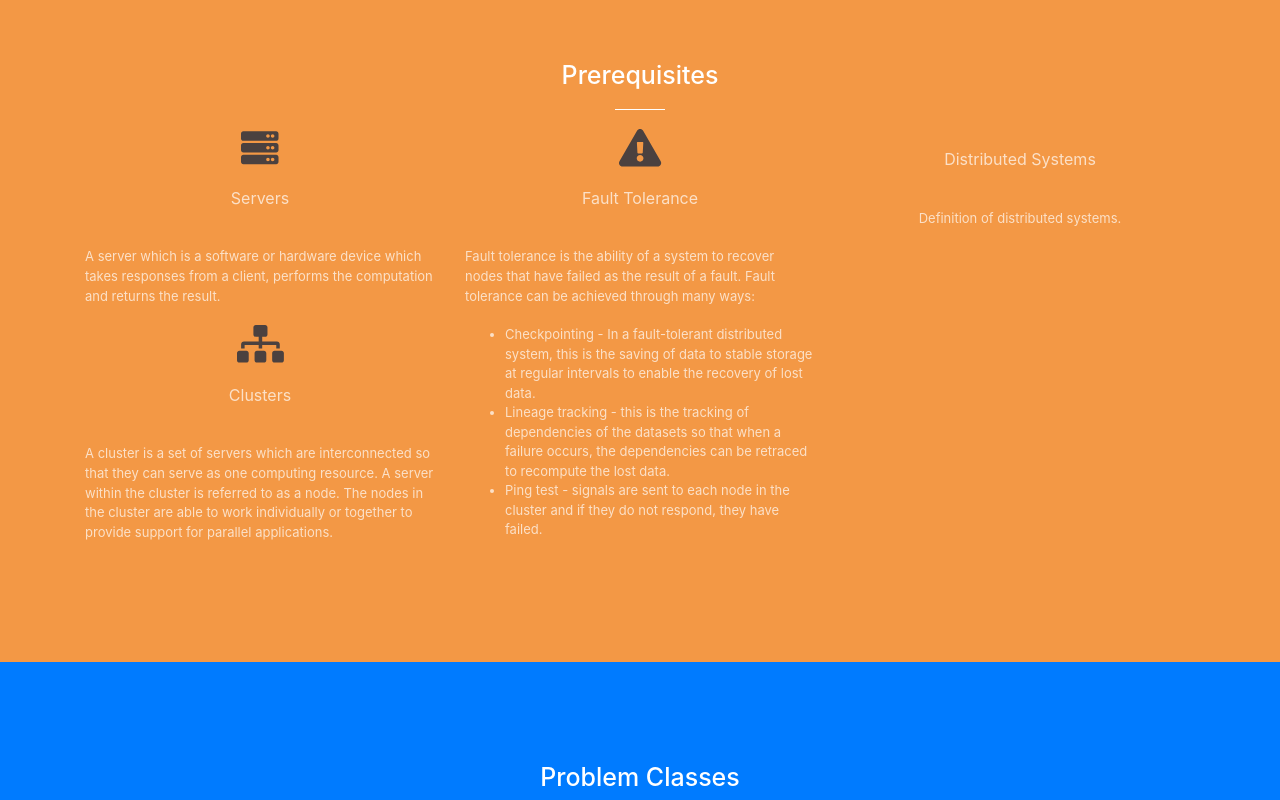
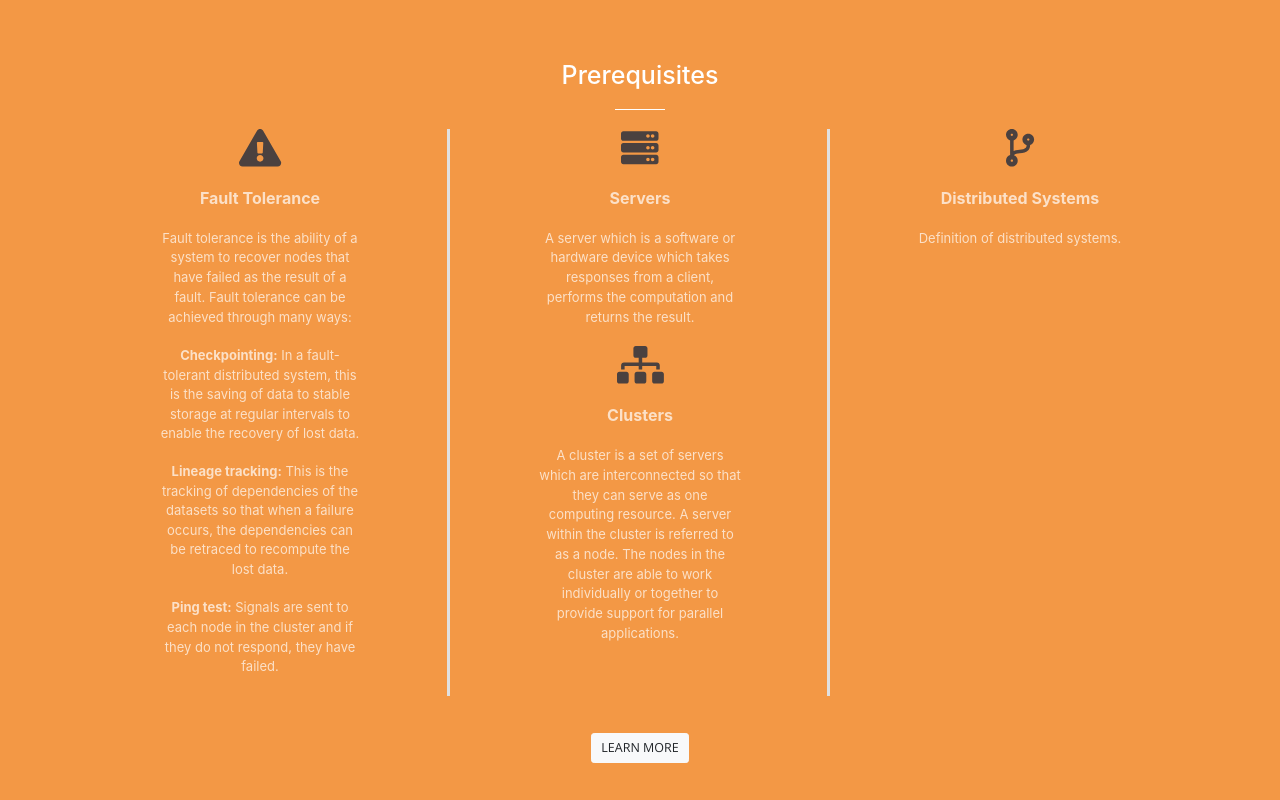
Before and after one commit to RajatRasal/Cloud-Computing-Website, a website with bundled scripts: page index.html in a window 1280 px wide. Shown: the part 840-1640 px from the top of the page. Built offline with nearby package versions, Linux system fonts and the light colour scheme.

Commit message:
moreeeeeeeee stuff

```diff
--- a/css/creative.css
+++ b/css/creative.css
@@ -564,3 +564,24 @@ ul.personal-page-list {
 ul.personal-page-list li {
   list-style-type: none;
 }*/
+
+/*CSS for following section is for prerequisite's box on homepage*/
+.row.vdivide [class*='col-']:not(:last-child):before {
+  background: #e0e0e0;
+  width: 3px;
+  content: "";
+  display:block;
+  position: absolute;
+  top:0;
+  bottom: 0;
+  right: 0;
+  min-height: 70px;
+}
+
+#textonarrow {
+  font-family: 'Geneva', 'Open Sans', 'Helvetica Neue', Arial, sans-serif;
+  font-size: 17px;
+  font-weight: 800;
+}
+
+/*==========================================================================================================*/
--- a/index.html
+++ b/index.html
@@ -76,53 +76,54 @@
           </div>
           <div class="col-lg-8 mx-auto">
             <p class="text-faded mb-5">small introductory paragraph</p>
-            <a class="btn btn-primary btn-xl js-scroll-trigger" href="#p-class">Learn More</a>
+            <a class="btn btn-primary btn-xl js-scroll-trigger" href="#a-class">Learn More</a>
           </div>
         </div>
       </div>
     </header>
 
-    <section class="bg-primary" id="p-class" style="background-color:#F39845 !important">
+    <section class="bg-primary" id="a-class" style="background-color:#F39845 !important">
       <div class="container">
         <h2 class="section-heading text-white">Prerequisites</h2>
         <hr class="light my-4">
-        <div class="row">
+        <div class="row vdivide">
             <hr class="light my-4">
             <div class="col-sm">
               <div class="col-lg-8 mx-auto text-center">
-                <i class="fas fa-3x fa-server" style="color: #4B413F"></i>
-                <p class="text-faded mb-4"><br><font size="3">Servers</font></p>
+                <i class="fas fa-3x fa-exclamation-triangle" style="color: #4B413F"></i>
+                <p class="text-faded mb-4"><br><font size="3"><b>Fault Tolerance</b></font></p>
+              <p class="text-faded mb-4"><font size="2">Fault tolerance is the ability of a system to recover nodes that have failed as the result of a fault. Fault tolerance can be achieved through many ways:</p>
+              <p class="text-faded mb-4"><b>Checkpointing:</b> In a fault-tolerant distributed system, this is the saving of data to stable storage at regular intervals to enable the recovery of lost data.</p>
+              <p class="text-faded mb-4"><b>Lineage tracking:</b> This is the tracking of dependencies of the datasets so that when a failure occurs, the dependencies can be retraced to recompute the lost data.</p>
+              <p class="text-faded mb-4"><b>Ping test:</b> Signals are sent to each node in the cluster and if they do not respond, they have failed.</font></p>
               </div>
-              <p class="text-faded mb-4"><br><font size="2">A server which is a software or hardware device which takes responses from a client, performs the computation and returns the result.</font></p>
-              <div class="col-lg-8 mx-auto text-center">
-                <i class="fas fa-3x fa-sitemap" style="color: #4B413F"></i>
-                <p class="text-faded mb-4"><br><font size="3">Clusters</font></p>
-              </div>
-              <p class="text-faded mb-4"><br><font size="2">A cluster is a set of servers  which are interconnected so that they can serve as one computing resource. A server within the cluster is referred to as a node. The nodes in the cluster are able to work individually or together to provide support for parallel applications.</font></p>
             </div>
             <div class="col-sm">
               <div class="col-lg-8 mx-auto text-center">
-                <i class="fas fa-3x fa-exclamation-triangle" style="color: #4B413F"></i>
-                <p class="text-faded mb-4"><br><font size="3">Fault Tolerance</font></p>
+                <i class="fas fa-3x fa-server" style="color: #4B413F"></i>
+                <p class="text-faded mb-4"><br><font size="3"><b>Servers</b></font></p>
+              <p class="text-faded mb-4"><font size="2">A server which is a software or hardware device which takes responses from a client, performs the computation and returns the result.</font></p>
+                <i class="fas fa-3x fa-sitemap" style="color: #4B413F"></i>
+                <p class="text-faded mb-4"><br><font size="3"><b>Clusters</b></font></p>
+              <p class="text-faded mb-4"><font size="2">A cluster is a set of servers  which are interconnected so that they can serve as one computing resource. A server within the cluster is referred to as a node. The nodes in the cluster are able to work individually or together to provide support for parallel applications.</font></p>
               </div>
-              <p class="text-faded mb-4"><br><font size="2">Fault tolerance is the ability of a system to recover nodes that have failed as the result of a fault. Fault tolerance can be achieved through many ways:
-                <ul class="text-faded mb-4">
-                  <li>Checkpointing - In a fault-tolerant distributed system, this is the saving of data to stable storage at regular intervals to enable the recovery of lost data.</li>
-                  <li>Lineage tracking - this is the tracking of dependencies of the datasets so that when a failure occurs, the dependencies can be retraced to recompute the lost data.</li>
-                  <li>Ping test - signals are sent to each node in the cluster and if they do not respond, they have failed. </li>
-                </ul></font></p>
             </div>
             <div class="col-sm">
               <div class="col-lg-8 mx-auto text-center">
-                <p class="text-faded mb-4"><br><font size="3">Distributed Systems</font></p>
-              <p class="text-faded mb-4"><br><font size="2">Definition of distributed systems.</font></p>
+                <i class="fas fa-3x fa-code-branch" style="color: #4B413F"></i>
+                <p class="text-faded mb-4"><br><font size="3"><b>Distributed Systems</b></font></p>
+              <p class="text-faded mb-4"><font size="2">Definition of distributed systems.</font></p>
               </div>
             </div>
+        </div>
+        <div class="col-lg-8 mx-auto text-center">
+          <br><br>
+          <a class="btn btn-light btn-xl js-scroll-trigger" href="#b-class">Learn More</a>
         </div>
       </div>
     </section>
 
-    <section class="bg-primary" id="p-class">
+    <section class="bg-primary" id="b-class">
       <div class="container">
         <div class="row">
           <div class="col-lg-8 mx-auto text-center">
@@ -133,10 +134,31 @@
             <a class="btn btn-light btn-xl js-scroll-trigger" href="./html/problem_catagories/pamel.html">Learn More</a>
           </div>
         </div>
+        <br><br>
+        <div class="row">
+          <div class="col-sm">
+            <div class="col-lg-8 mx-auto text-center">
+              <p id="textonarrow" class="text-faded mb-4" >MAPREDUCE</p>
+              <a href="#c-class" class="js-scroll-trigger"><i class="fas fa-7x fa-angle-down" style="color: #4B413F"></i></a>
+            </div>
+          </div>
+          <div class="col-sm">
+            <div class="col-lg-8 mx-auto text-center">
+              <p id="textonarrow" class="text-faded mb-4" >TENSORFLOW</p>
+              <a href="#d-class" class="js-scroll-trigger"><i class="fas fa-7x fa-angle-down" style="color: #4B413F"></i></a>
+            </div>
+          </div>
+          <div class="col-sm">
+            <div class="col-lg-8 mx-auto text-center">
+              <p id="textonarrow" class="text-faded mb-4" >SPARK</p>
+              <a href="#e-class" class="js-scroll-trigger"><i class="fas fa-7x fa-angle-down" style="color: #4B413F"></i></a>
+            </div>
+          </div>
+        </div>
       </div>
     </section>
 
-    <section class="bg-primary" id="p-class" style="background-color:#F39845 !important">
+    <section class="bg-primary" id="c-class" style="background-color:#F39845 !important">
       <div class="container">
         <div class="row">
           <div class="col-lg-8 mx-auto text-center">
@@ -157,7 +179,7 @@
       </div>
     </section>
 
-    <section class="bg-primary" id="p-class">
+    <section class="bg-primary" id="d-class">
       <div class="container">
         <div class="row">
           <div class="col-lg-8 mx-auto text-center">
@@ -179,7 +201,7 @@
       </div>
     </section>
 
-    <section class="bg-primary" id="p-class" style="background-color:#F39845 !important">
+    <section class="bg-primary" id="e-class" style="background-color:#F39845 !important">
       <div class="container">
         <div class="row">
           <div class="col-lg-8 mx-auto text-center">
```
Also changed, not shown: html/problem_catagories/pamel.html (+2 -2 lines).
